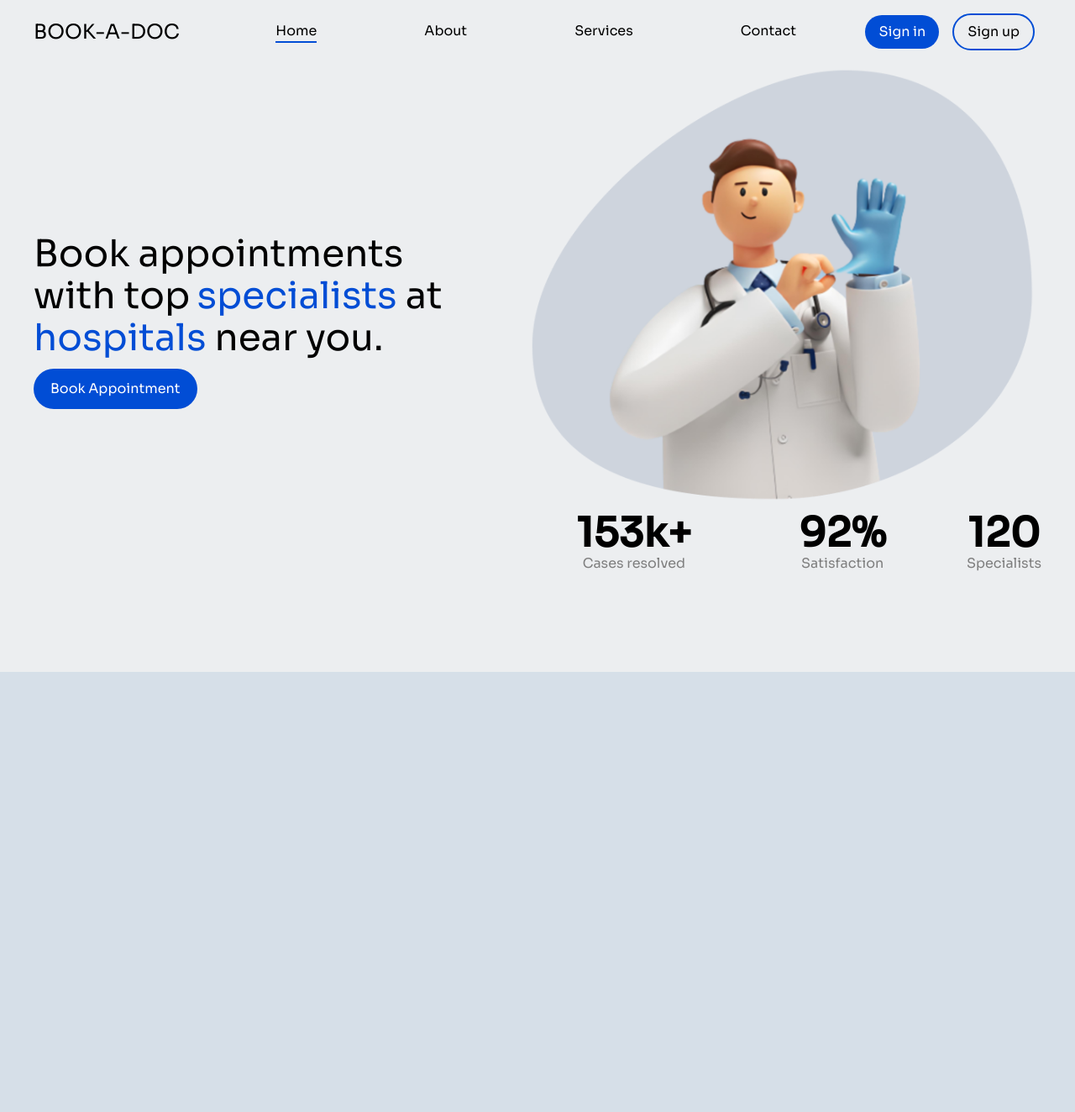
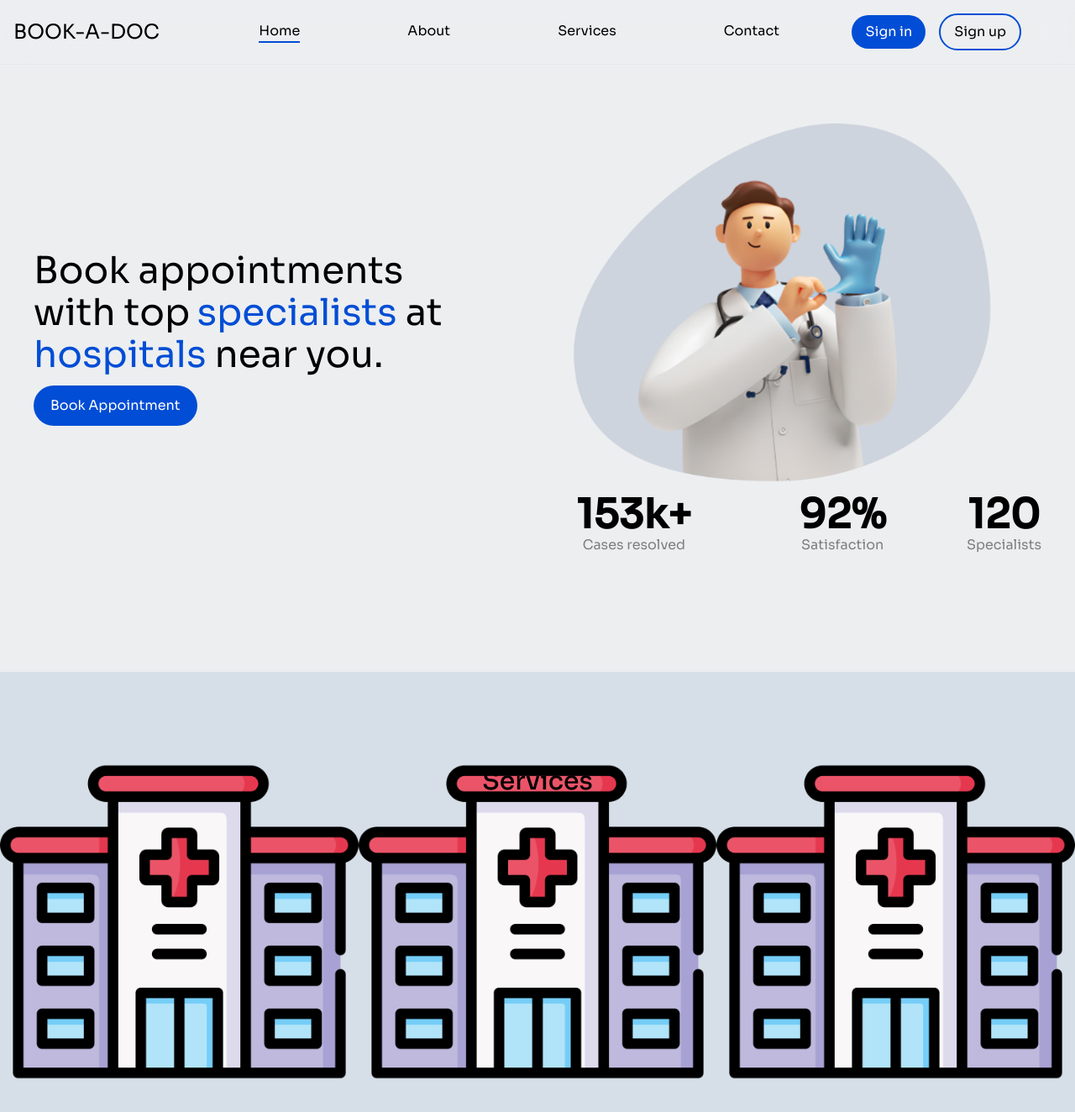
Before and after one commit to kiisidev/BOOK-A-DOC, a React (Vite) app: page / in a window 1280 px wide. Shown: the top 1324 px of the page at 84% size. Built offline with nearby package versions, Linux system fonts and the light colour scheme.

Commit message:
updated the navbar

```diff
--- a/src/Home.jsx
+++ b/src/Home.jsx
@@ -1,4 +1,4 @@
-import About from "./components/About";
+import About from "./components/Services";
 import Header from "./components/Header";
 
 const Home = () => {
--- a/src/components/About.jsx
+++ /dev/null
@@ -1,5 +0,0 @@
-import React from "react";
-
-export default function About() {
-  return <section className="h-[100vh] bg-midAsh"></section>;
-}
--- a/src/components/Header.jsx
+++ b/src/components/Header.jsx
@@ -4,10 +4,10 @@ import Navbar from "./Navbar";
 
 export default function Header() {
   return (
-    <header className=" w-full h-[100vh]  bg-midWhite">
-      <div className="relative lg:left-10 right-10 ">
-        <Navbar />
-        <section className="lg:flex lg:justify-between lg:items-center pt-20 ">
+    <header className=" lg:w-full lg:h-[100vh]  bg-midWhite">
+      <Navbar />
+      <div className="relative lg:left-10 lg:right-10 ">
+        <section className="lg:flex lg:justify-between lg:items-center pt-36 ">
           <div>
             <p className="lg:text-[44px] leading-[50px] font-[400]">
               Book appointments <br></br>with top
@@ -19,10 +19,13 @@ export default function Header() {
             </button>
           </div>
           <div className="flex flex-col items-center">
-            <img src={hero} alt="Doctor" className="lg:w-[600px] mr-20" />
-            <div className="flex text-center mr-20 pt-3">
+            <img src={hero} alt="Doctor" className="lg:w-[500px] mr-20" />
+            <div className="flex text-center pr-20 pt-3">
               {stats.map((stat) => (
-                <span key={stat.num} className={`${stat.num < 3 ? "px-16" : "pl-8"}`}>
+                <span
+                  key={stat.num}
+                  className={`${stat.num < 3 ? "px-16" : "pl-8"}`}
+                >
                   <h2 className="text-5xl font-bold">{stat.value}</h2>
                   <p className="text-secondaryText">{stat.title}</p>
                 </span>
--- a/src/components/Navbar.jsx
+++ b/src/components/Navbar.jsx
@@ -2,7 +2,7 @@ import React from "react";
 
 export default function Navbar() {
   return (
-    <nav className=" lg:flex justify-between items-center fixed top-4 right-0 left-10 ">
+    <nav className=" lg:flex lg:justify-between lg:items-center fixed lg:w-full lg:bg-transparent backdrop-blur-lg border-b-[1px] border-b-white-300 z-50 p-4  ">
       <h2 className="text-2xl">BOOK-A-DOC</h2>
       <ul className="lg:flex ">
         <li className="mx-16 border-b-2 border-hint">Home</li>
--- /dev/null
+++ b/src/components/Services.jsx
@@ -0,0 +1,19 @@
+import React from "react";
+import { processes } from "./data";
+export default function Services() {
+  return (
+    <section className="h-[100vh] bg-midAsh">
+      <h3 className="text-center relative top-16 pt-12 text-3xl font-medium ">
+        Services
+      </h3>
+      <div className="flex">
+        {processes.map((process) => (
+          <div key={process.num}>
+            <img src={process.icon} alt="hospital" />
+
+          </div>
+        ))}
+      </div>
+    </section>
+  );
+}
--- a/src/components/data/index.js
+++ b/src/components/data/index.js
@@ -1,3 +1,5 @@
+import hospital from "../../assets/hospital.png"
+
 export const stats = [
     {
         value:"153k+",
@@ -21,3 +23,28 @@ export const stats = [
     }
 
 ]
+
+export const processes = [
+    {
+        title: "Select Hospital",
+        description: "Select hospital near you to find a specialist for your needs.",
+        icon: hospital,
+        num: 1
+
+    },
+    {
+        title: "Select Doctor",
+        description: "Select a specialist for your needs and check their profiles.",
+        icon: hospital,
+        num: 2
+
+    },
+    {
+        title: "Book Appointment",
+        description: "Schedule an appointment with your selected specialist who can provide a solution to your health needs.",
+        icon: hospital,
+        num: 3
+
+    }
+
+]
```
